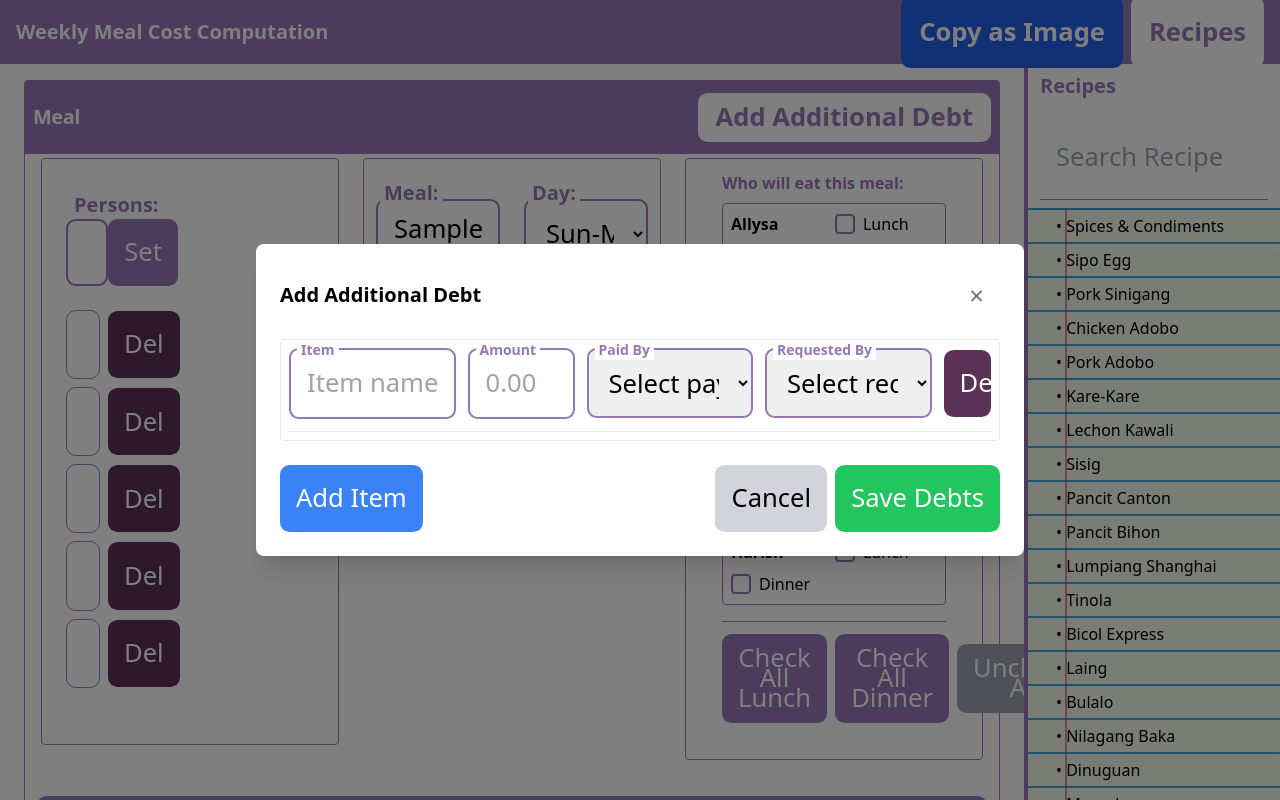
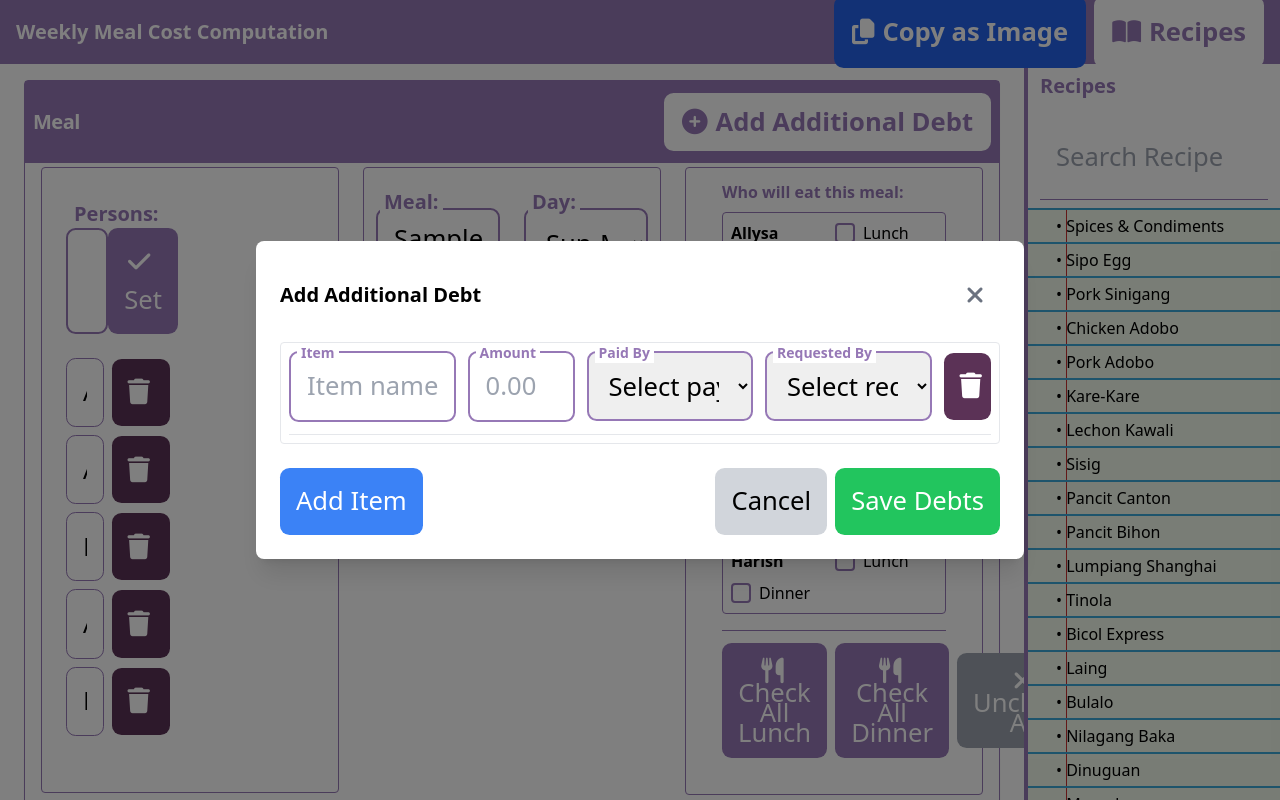
Before and after one commit to acsantos15/meal-planner, a plain HTML site: page index.html in a window 1280 px wide. Both pictures are taken after typing "Sample" into the empty fields and a click on the button "Add Additional Debt". Drawn offline with nearby package versions, Linux system fonts and the light colour scheme.

Commit message:
font awesome integration 1

```diff
--- a/app.js
+++ b/app.js
@@ -100,7 +100,7 @@ function addDebtRow() {
 
     // Delete button (Placed beside other fields)
     const delBtn = document.createElement("button");
-    delBtn.textContent = "Del";
+    delBtn.innerHTML = '<i class="fa-solid fa-trash mr-1"></i>';
     delBtn.className =
         "bg-del text-white px-3 py-2 rounded bg-del-hover md:col-span-1 h-fit";
     delBtn.onclick = () => debtRows.removeChild(row);
@@ -150,7 +150,7 @@ function addDebtRowToTable(debt) {
     const actionCell = row.insertCell(6);
     actionCell.innerHTML = `
         <button class="bg-red-600 hover:bg-red-700 text-white px-3 py-1 rounded font-semibold transition-colors">
-            Delete
+            <i class="fa-solid fa-trash mr-1"></i>Delete
         </button>
     `;
     actionCell.className = "text-center";
@@ -219,7 +219,7 @@ function setPeople() {
 
         // Delete button
         const delBtn = document.createElement("button");
-        delBtn.textContent = "Del";
+        delBtn.innerHTML = '<i class="fa-solid fa-trash mr-1"></i>';
         delBtn.className = "bg-del text-white mx-2 px-2 py-1 rounded bg-del-hover";
         delBtn.addEventListener("click", () => {
             people.splice(i, 1); // remove from array
@@ -259,7 +259,7 @@ function setPeopleFromArray() {
 
         // Delete button
         const delBtn = document.createElement("button");
-        delBtn.textContent = "Del";
+        delBtn.innerHTML = '<i class="fa-solid fa-trash mr-1"></i>';
         delBtn.className = "bg-del text-white px-2 py-1 rounded bg-del-hover";
         delBtn.addEventListener("click", () => {
             people.splice(i, 1); // remove from array
@@ -335,7 +335,7 @@ function addIngredientRow(name = "") {
     priceInput.className = "ingPrice border border-primary px-2 py-1 rounded w-1/5 text-lg";
 
     const delBtn = document.createElement("button");
-    delBtn.textContent = "Del";
+    delBtn.innerHTML = '<i class="fa-solid fa-trash mr-1"></i>';
     delBtn.className = "bg-del text-white px-2 py-1 rounded bg-del-hover";
     delBtn.onclick = () => div.removeChild(row);
 
@@ -408,7 +408,7 @@ function loadWhoWillEat() {
     checkAllContainer.className = "flex items-center gap-2 mt-4 pt-3 border-t border-primary";
 
     const checkAllLunchBtn = document.createElement("button");
-    checkAllLunchBtn.textContent = "Check All Lunch";
+    checkAllLunchBtn.innerHTML = '<i class="fa-solid fa-utensils mr-1"></i>Check All Lunch';
     checkAllLunchBtn.className = "bg-primary text-white px-3 py-1 rounded text-sm hover:bg-primary hover:opacity-90";
     checkAllLunchBtn.onclick = () => {
         people.forEach((p, i) => {
@@ -417,7 +417,7 @@ function loadWhoWillEat() {
     };
 
     const checkAllDinnerBtn = document.createElement("button");
-    checkAllDinnerBtn.textContent = "Check All Dinner";
+    checkAllDinnerBtn.innerHTML = '<i class="fa-solid fa-utensils mr-1"></i>Check All Dinner';
     checkAllDinnerBtn.className = "bg-primary text-white px-3 py-1 rounded text-sm hover:bg-primary hover:opacity-90";
     checkAllDinnerBtn.onclick = () => {
         people.forEach((p, i) => {
@@ -426,7 +426,7 @@ function loadWhoWillEat() {
     };
 
     const uncheckAllBtn = document.createElement("button");
-    uncheckAllBtn.textContent = "Uncheck All";
+    uncheckAllBtn.innerHTML = '<i class="fa-solid fa-xmark mr-1"></i>Uncheck All';
     uncheckAllBtn.className = "bg-gray-400 text-white px-3 py-1 rounded text-sm hover:bg-gray-500";
     uncheckAllBtn.onclick = () => {
         people.forEach((p, i) => {
@@ -597,8 +597,8 @@ function addMeal() {
     const actionCell = row.cells[6] || row.insertCell(6);
     actionCell.className = "px-4 py-2 flex flex-wrap items-center justify-center gap-2";
     actionCell.innerHTML = `
-        <button class="bg-edit bg-blue-600 hover:bg-blue-700 text-white px-3 py-1 rounded font-semibold transition-colors">Edit</button>
-        <button class="bg-del bg-red-600 hover:bg-red-700 text-white px-3 py-1 rounded font-semibold transition-colors">Delete</button>
+        <button class="bg-edit bg-blue-600 hover:bg-blue-700 text-white px-3 py-1 rounded font-semibold transition-colors"><i class="fa-solid fa-pen-to-square mr-1"></i>Edit</button>
+        <button class="bg-del bg-red-600 hover:bg-red-700 text-white px-3 py-1 rounded font-semibold transition-colors"><i class="fa-solid fa-trash mr-1"></i>Delete</button>
     `;
 
     // Edit functionality
@@ -631,7 +631,7 @@ function addMeal() {
         });
         // Switch button to Update
         const btn = document.querySelector('button[onclick="addMeal()"]');
-        btn.textContent = "Update Meal";
+        btn.innerHTML = '<i class="fa-solid fa-pen-to-square mr-1"></i>Update Meal';
         editMealIndex = row.rowIndex - 1;
     };
 
@@ -655,7 +655,7 @@ function clearMealForm() {
     document.getElementById("ingredients").innerHTML = "";
     loadWhoWillEat();
     const btn = document.querySelector('button[onclick="addMeal()"]');
-    if (btn) btn.textContent = "Add Meal";
+    if (btn) btn.innerHTML = '<i class="fa-solid fa-plus mr-2"></i>Add Meal';
     editMealIndex = null;
 }
 // ===== ADD MEAL =====
--- a/index.html
+++ b/index.html
@@ -4,6 +4,8 @@
 <meta charset="UTF-8">
 <title>Weekly Meal Cost App</title>
 <link rel="stylesheet" href="style.css">
+<link rel="stylesheet" href="https://cdnjs.cloudflare.com/ajax/libs/font-awesome/6.5.1/css/all.min.css">
+
 <script src="https://cdn.tailwindcss.com"></script>
 <script src="copyasimage.js"></script>
 <script src="calculator.js"></script>
@@ -20,10 +22,10 @@
       <p class="text-xl font-bold text-white">Weekly Meal Cost Computation</p>
       <div class="flex items-center gap-2">
         <button class="bg-blue-600 hover:bg-blue-700 text-white border-2 border-blue-600 font-bold py-2 px-4 rounded" onclick="captureAndCopy()">
-          Copy as Image
+          <i class="fa-solid fa-copy mr-2"></i>Copy as Image
         </button>
         <button class="bg-white text-primary border-2 border-white bg-hover font-bold py-2 px-4 rounded" onclick="sidebarToggle()">
-          Recipes
+          <i class="fa-solid fa-book-open mr-2"></i>Recipes
         </button>
       </div>
     </header>
@@ -39,7 +41,7 @@
                   Meal
                 </p>
                 <button class="bg-white text-primary border-2 border-white bg-hover font-bold py-2 text-xs px-4 rounded" onclick="openDebtModal()">
-                  Add Additional Debt
+                  <i class="fa-solid fa-plus-circle mr-2"></i>Add Additional Debt
                 </button>
               </div>
               <div class="flex flex-wrap m-1">
@@ -53,7 +55,7 @@
                           <div class="flex mt-2">
                             <input id="personCount" type="number" class="border-2 border-primary rounded-l-[5px] px-3 py-2 text-xl w-full" value="5">
                             <button onclick="setPeople()" class="bg-hover bg-primary text-white px-4 py-2 rounded-r-[5px]">
-                              Set
+                              <i class="fa-solid fa-check mr-2"></i>Set
                             </button>
                           </div>
                         </div>
@@ -93,7 +95,7 @@
                     <label class="text-primary text-xl font-semibold mb-2">Ingredients:</label>
                     <div id="ingredients" class="flex flex-col gap-2"></div>
                     <button id="addIngredientBtn" onclick="addIngredientRow()" class="bg-primary text-white px-4 py-2 rounded-[5px] text-sm w-full mt-2 bg-hover">
-                      Add Ingredient
+                      <i class="fa-solid fa-plus mr-2"></i>Add Ingredient
                     </button>
                     <div id="ingredientTemplate" class="hidden">
                       <div class="ingredientRow flex flex-col md:flex-row w-full gap-2">
@@ -126,7 +128,7 @@
               </div>
               <div class="flex flex-wrap m-1">
                 <button onclick="addMeal()" class="bg-primary w-full text-white  px-2 py-2 rounded-[5px] text-xl m-2 bg-hover">
-                  Add Meal
+                  <i class="fa-solid fa-plus mr-2"></i>Add Meal
                 </button>
               </div>
               <!--table-->
@@ -160,7 +162,7 @@
                   <div class="flex items-center justify-between mb-2">
                     <h3 class="font-bold text-lg text-primary m-0">Who Pays</h3>
                     <div class="relative">
-                      <button id="togglePayerCalcBtn" onclick="togglePayerCalculator()" class="bg-white text-primary border-2 border-white bg-hover font-bold py-1 px-3 rounded">Calc</button>
+                        <button id="togglePayerCalcBtn" onclick="togglePayerCalculator()" class="bg-white text-primary border-2 border-white bg-hover font-bold py-1 px-3 rounded"><i class="fa-solid fa-calculator mr-2"></i>Calc</button>
                       <div id="payerCalculator" class="hidden tooltip" aria-hidden="true">
                         <div class="calc-display">
                           <input id="calcDisplay" type="text" readonly value="0" />
@@ -198,7 +200,7 @@
                   </div>
                   <div id="payerInputs" class="flex flex-col gap-2"></div>
                   <button onclick="computePayment()" class="bg-green-600 hover:bg-green-700 text-white px-4 py-2 rounded mt-3">
-                    Compute Payment
+                    <i class="fa-solid fa-calculator mr-2"></i>Compute Payment
                   </button>
                 </div>
 
@@ -251,7 +253,7 @@
   <div class="bg-white rounded-lg shadow-xl w-full max-w-3xl p-6 relative max-h-[80vh]">
     <div class="flex justify-between items-center mb-4">
       <h3 class="text-xl font-bold">Add Additional Debt</h3>
-      <button onclick="closeDebtModal()" class="text-gray-500 hover:text-gray-800 text-2xl leading-none">&times;</button>
+      <button onclick="closeDebtModal()" aria-label="Close" class="text-gray-500 hover:text-gray-800 text-2xl leading-none"><i class="fa-solid fa-xmark text-2xl"></i></button>
     </div>
     <div id="debtRows" class="flex flex-col gap-2 max-h-96 overflow-y-auto border rounded p-2"></div>
     <div class="flex justify-between items-center mt-6">
@@ -270,9 +272,7 @@
   <div class="flex items-center justify-between rounded border border-red-400 bg-red-100 px-4 py-2 text-red-900 dark:border-red-700 dark:bg-red-800 dark:text-red-100">
     <span id="toastMessage" class="font-medium"></span>
     <button type="button" aria-label="Dismiss" class="rounded border border-red-300 bg-white p-1.5 shadow-sm transition-colors hover:bg-red-50 dark:border-red-600 dark:bg-gray-900 dark:hover:bg-gray-800" onclick="hideToast()">
-      <svg xmlns="http://www.w3.org/2000/svg" fill="none" viewBox="0 0 24 24" stroke-width="1.5" stroke="currentColor" class="w-5 h-5">
-        <path stroke-linecap="round" stroke-linejoin="round" d="M6 18 18 6M6 6l12 12"></path>
-      </svg>
+      <i class="fa-solid fa-xmark w-5 h-5"></i>
     </button>
   </div>
 </div>
--- a/style.css
+++ b/style.css
@@ -50,20 +50,17 @@
 }
 
 .bg-recipe {
-  background-color: #ebf8e1a2;
-  position: relative; /* To position the pseudo-element */
+  background:
+    linear-gradient(
+      to right,
+      transparent 15%,
+      #c73030 15%,
+      #c73030 calc(15% + 1px),
+      transparent calc(15% + 1px)
+    ),
+    #ebf8e1a2;
 }
 
-.bg-recipe::before {
-  content: '';
-  position: absolute;
-  top: 0;
-  bottom: 0;
-  left: 15%;
-  width: 1px; /* Adjust thickness of the line */
-  background-color:  #c73030; /* Change the color of the line */
-  transform: translateX(-50%); /* Center the line */
-}
 
 
 .recipe-border{
```
